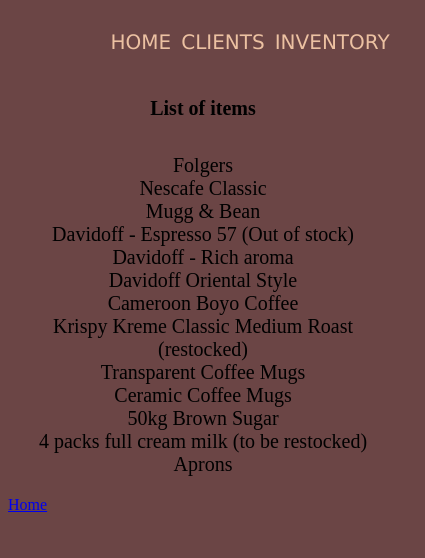
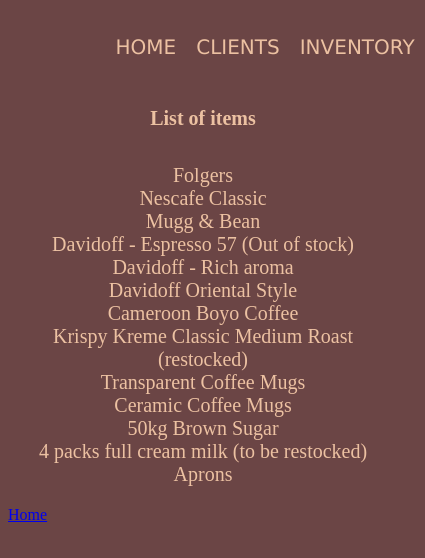
Before and after one commit to UgoChiori/ReactHook-Assignment, a React (Create React App) app: page /contact in a window 390 px wide. Shown: the top 558 px of the page, 425 px wide, since content can reach past the window. Built offline with nearby package versions, Linux system fonts and the light colour scheme.

Commit message:
error boundary

```diff
--- a/src/App.js
+++ b/src/App.js
@@ -5,7 +5,8 @@
 import FetchUsers from "./FetchUsers";
 import Inventory from "./Inventory";
 import Error from "./Error";
-import './index.css'
+import ErrorBoundary from "./Components/ErrorBoundary";
+import "./index.css";
 
 function App() {
   return (
@@ -13,14 +14,15 @@
       <>
         <Navbar />
 
-        <Routes>
-          <Route path="/" element={<Home />} />
+          <Routes>
+            <Route path="/" element={<Home />} />
 
-          <Route path="/users" element={<FetchUsers />} />
+            <Route path="/users" element={<FetchUsers />} />
 
-          <Route path="/contact" element={<Inventory/>} />
-          <Route path="*" element={<Error />} />
-        </Routes>
+            <Route path="/contact" element={<Inventory />} />
+            <Route path="*" element={<Error />} />
+          </Routes>
+        <ErrorBoundary />
       </>
     </section>
   );
--- a/src/Error.js
+++ b/src/Error.js
@@ -6,8 +6,11 @@
     return (
 
         <div className="error-page">
-            <h1>404 Error Page</h1>
-            <p>Sorry, this page does not exist.</p>
+            <h1>🙄🙄🙄🙄🙄🙄</h1>
+            <img
+        src={require("./404error.jpeg")}
+        alt="coffee poured in transparent mug"
+      />
 
             <NavLink to="/">Home</NavLink>
 
--- a/src/FetchUsers.js
+++ b/src/FetchUsers.js
@@ -30,6 +30,7 @@
   const handleClick = (num) => {
     setPage(num);
   };
+
   return (
     <div>
       <h1 className="customer-data">Client Records</h1>
@@ -37,10 +38,10 @@
         <p>loading...</p>
       ) : (
         <>
-        <ErrorBoundary>
+
           <Users users={users} page={page} />
           <Pagination totalPages={totalPages} handleClick={handleClick} setPage={setPage} page={page} />
-          </ErrorBoundary>
+          <ErrorBoundary />
         </>
       )}
 
--- a/src/index.css
+++ b/src/index.css
@@ -98,6 +98,24 @@
   h4 {
     color: rgb(236, 193, 162);
   }
+  h1 {
+    color: rgb(236, 193, 162);
+  }
+  .names {
+    color: rgb(236, 193, 162);
+    font-size: 20px;
+    text-align: center;
+  }
+  h5 {
+    text-align: center;
+    font-size: 20px;
+    color: rgb(236, 193, 162);
+  }
+  .coffee {
+    color: rgb(236, 193, 162);
+    font-size: 20px;
+    text-align: center;
+  }
   .navlinks {
     width: 50%;
     display: flex;
@@ -111,7 +129,7 @@
   .navlinks a {
     color: rgb(236, 193, 162);
     text-decoration: none;
-    padding: 5px;
+    padding: 10px;
   }
   img {
     margin-left: 0;
```
Also changed, not shown: src/404error.jpeg (added).
